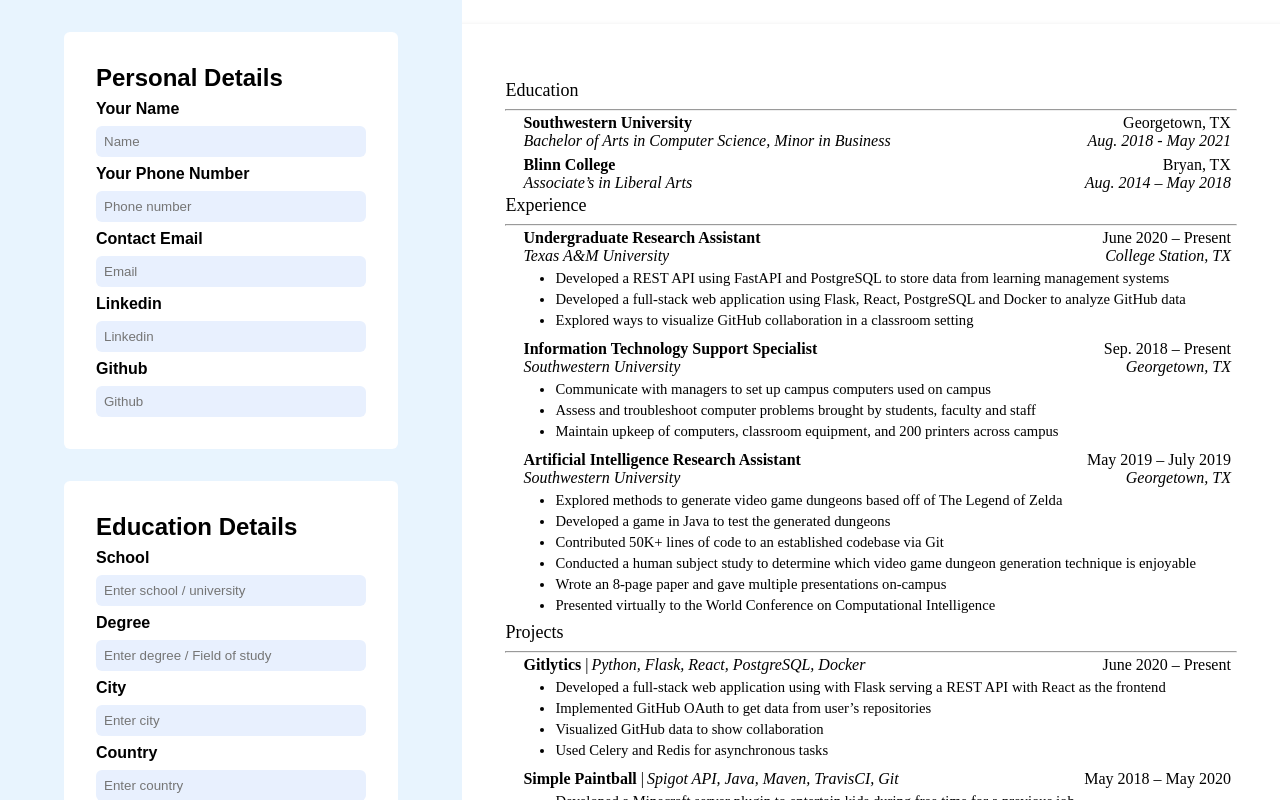
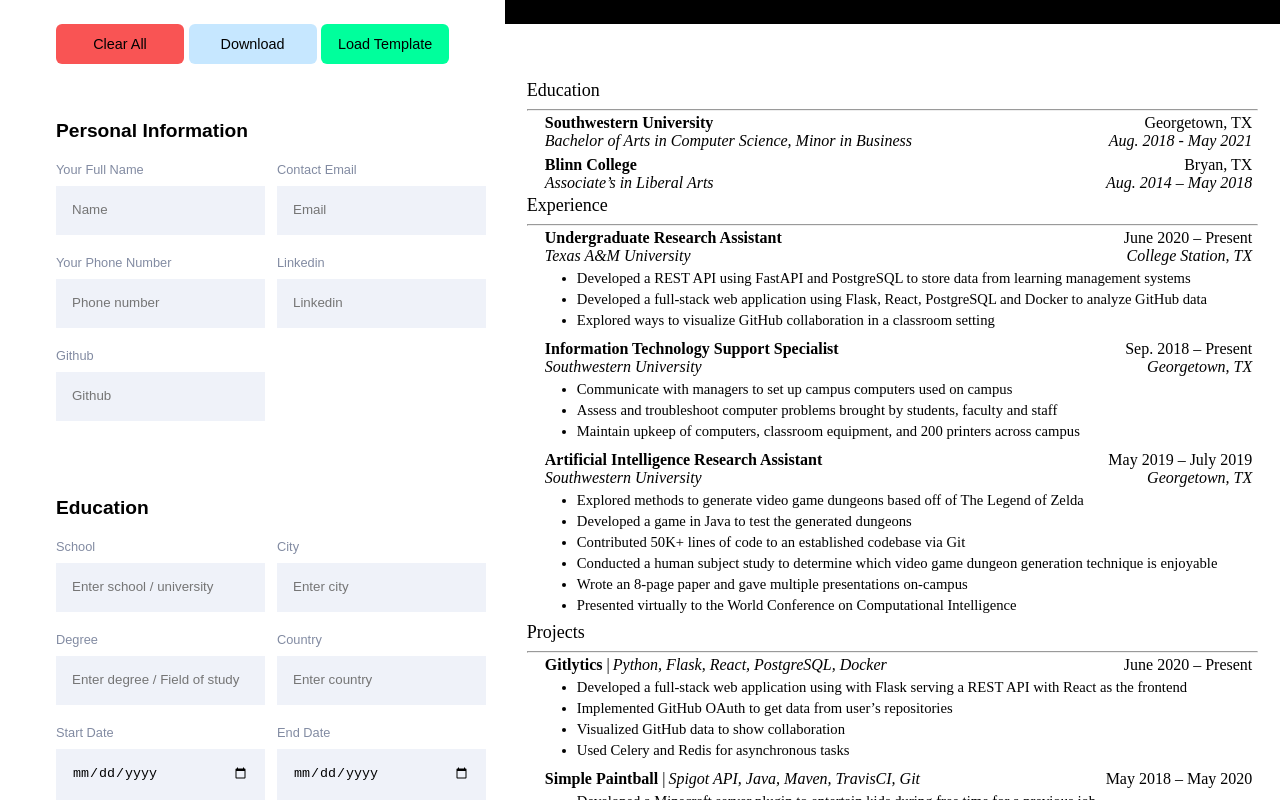
Before and after one commit to Etativel/cv-maker, a React (Vite) app: page / in a window 1280 px wide. Built offline with nearby package versions, Linux system fonts and the light colour scheme.

Commit message:
feat: ass styling

```diff
--- a/index.html
+++ b/index.html
@@ -10,7 +10,7 @@
 
     <!-- <link rel="icon" type="image/svg+xml" href="/aplication.png" /> -->
     <meta name="viewport" content="width=device-width, initial-scale=1.0" />
-    <title>CV Builder</title>
+    <title>Resume Builder</title>
   </head>
   <body>
     <div id="root"></div>
--- a/src/components/Sidebar.jsx
+++ b/src/components/Sidebar.jsx
@@ -7,6 +7,8 @@
 import ExperienceSection from "./form/ExperienceForm";
 import ProjectsSection from "./form/ProjectForm";
 import { downloadPDF } from "../utils/DownloadPdf";
+import SkillSection from "./form/TechnicalSkillsForm";
+import SidebarHead from "./form/SidebarHead";
 
 export default function Sidebar({
   profile,
@@ -24,6 +26,7 @@
 }) {
   return (
     <div className="sidebar">
+      <SidebarHead />
       <ProfileForm profile={profile} setProfile={setProfile} />
       <EducationSection education={education} setEducation={setEducation} />
       <ExperienceSection
@@ -31,6 +34,7 @@
         setExperience={setExperience}
       />
       <ProjectsSection projects={projects} setProjects={setProjects} />
+      <SkillSection skills={skills} setSkills={setSkills} />
       <button onClick={downloadPDF}>Download PDF</button>
     </div>
   );
--- a/src/components/form/EducationForm.jsx
+++ b/src/components/form/EducationForm.jsx
@@ -36,6 +36,8 @@
 
   return (
     <form className="profile-form" onSubmit={handleSubmit}>
+      <div className="top-field">
+        <div className="left-field">
           <div className="form-group">
             <label htmlFor="school-input">
               <strong>School</strong>
@@ -67,6 +69,21 @@
             />
           </div>
           <div className="form-group">
+            <label htmlFor="edu-start-date-input">
+              <strong>Start Date</strong>
+            </label>
+            <input
+              type="date"
+              id="edu-start-date-input"
+              name="eduStartDate"
+              value={formValues.eduStartDate}
+              onChange={handleChange}
+              className="edu-start-date-input education-input"
+            />
+          </div>
+        </div>
+        <div className="right-field">
+          <div className="form-group">
             <label htmlFor="edu-city-input">
               <strong>City</strong>
             </label>
@@ -96,19 +113,6 @@
             />
           </div>
           <div className="form-group">
-        <label htmlFor="edu-start-date-input">
-          <strong>Start Date</strong>
-        </label>
-        <input
-          type="date"
-          id="edu-start-date-input"
-          name="eduStartDate"
-          value={formValues.eduStartDate}
-          onChange={handleChange}
-          className="edu-start-date-input education-input"
-        />
-      </div>
-      <div className="form-group">
             <label htmlFor="edu-end-date-input">
               <strong>End Date</strong>
             </label>
@@ -121,6 +125,9 @@
               className="edu-end-date-input education-input"
             />
           </div>
+        </div>
+      </div>
+
       <button type="submit">{initialValues ? "Save" : "Add"}</button>
       {onCancel && (
         <button type="button" onClick={onCancel}>
@@ -160,7 +167,7 @@
   return (
     <div className="education-details-container">
       <div className="education-head">
-        <p className="education-detail-h1">Education Details</p>
+        <p className="education-detail-h1">Education</p>
       </div>
 
       {education.map((edu, index) => (
--- a/src/components/form/ExperienceForm.jsx
+++ b/src/components/form/ExperienceForm.jsx
@@ -1,6 +1,6 @@
 /* eslint-disable react/prop-types */
 import { useState } from "react";
-
+import removeIcon from "../../assets/icons/recycle-bin.png";
 function ExperienceForm({ initialValues, onSubmit, onCancel }) {
   const [formValues, setFormValues] = useState(
     initialValues || {
@@ -58,6 +58,8 @@
 
   return (
     <form className="experience-form" onSubmit={handleSubmit}>
+      <div className="top-field">
+        <div className="left-field">
           <div className="form-group">
             <label htmlFor="position-input">
               <strong>Position Title</strong>
@@ -74,6 +76,21 @@
             />
           </div>
           <div className="form-group">
+            <label htmlFor="experience-start-date-input">
+              <strong>Start Date</strong>
+            </label>
+            <input
+              type="date"
+              id="experience-start-date-input"
+              name="experienceStartDate"
+              value={formValues.experienceStartDate}
+              onChange={handleChange}
+              className="experience-start-date-input experience-input"
+            />
+          </div>
+        </div>
+        <div className="right-field">
+          <div className="form-group">
             <label htmlFor="company-input">
               <strong>Company Name</strong>
             </label>
@@ -89,19 +106,6 @@
             />
           </div>
           <div className="form-group">
-        <label htmlFor="experience-start-date-input">
-          <strong>Start Date</strong>
-        </label>
-        <input
-          type="date"
-          id="experience-start-date-input"
-          name="experienceStartDate"
-          value={formValues.experienceStartDate}
-          onChange={handleChange}
-          className="experience-start-date-input experience-input"
-        />
-      </div>
-      <div className="form-group">
             <label htmlFor="experience-end-date-input">
               <strong>End Date</strong>
             </label>
@@ -114,30 +118,38 @@
               className="experience-end-date-input experience-input"
             />
           </div>
+        </div>
+      </div>
 
       <div className="experience-details-list">
         <label>
-          <strong>Experience Details</strong>
+          <strong className="block-title">Experience Details</strong>
         </label>
         {formValues.experienceDetails.map((detail, index) => (
           <div key={index} className="experience-detail-item">
             <textarea
+              className="e-d-input"
               value={detail}
               onChange={(e) =>
                 handleExperienceDetailChange(index, e.target.value)
               }
-              placeholder={`Enter experience detail ${index + 1}`}
+              placeholder={`Detail ${index + 1}`}
             />
             <button
               type="button"
+              className="e-d-remove-btn"
               onClick={() => handleRemoveExperienceDetail(index)}
             >
-              Remove
+              <img className="remove-icon" src={removeIcon} alt="" />
             </button>
           </div>
         ))}
-        <button type="button" onClick={handleAddExperienceDetail}>
-          Add Experience Detail
+        <button
+          type="button"
+          className="add-btn-list"
+          onClick={handleAddExperienceDetail}
+        >
+          + Add Details
         </button>
       </div>
 
@@ -181,7 +193,7 @@
   return (
     <div className="experience-details-container">
       <div className="experience-head">
-        <p className="experience-detail-h1">Experience Details</p>
+        <p className="experience-detail-h1">Experience</p>
       </div>
 
       {experience.map((exp, index) => (
--- a/src/components/form/PersonalForm.jsx
+++ b/src/components/form/PersonalForm.jsx
@@ -15,12 +15,14 @@
   return (
     <div className="personal-details-container">
       <div className="profile-head">
-        <p className="personal-detail-h1">Personal Details</p>
+        <p className="personal-detail-h1">Personal Information</p>
       </div>
       <form action="" className="profile-form" onSubmit={handleSubmit}>
+        <div className="top-field">
+          <div className="right-field">
             <div className="form-group">
               <label htmlFor="name-input">
-            <strong>Your Name</strong>
+                <strong>Your Full Name</strong>
               </label>
               <input
                 onChange={handleSubmit}
@@ -45,7 +47,20 @@
                 className="phone-number-input personal-input"
               />
             </div>
-
+            <div className="form-group">
+              <label htmlFor="github-input">
+                <strong>Github</strong>
+              </label>
+              <input
+                onChange={handleSubmit}
+                type="text"
+                id="github-input"
+                placeholder="Github"
+                className="github-input personal-input"
+              />
+            </div>
+          </div>
+          <div className="left-field">
             <div className="form-group">
               <label htmlFor="email-input">
                 <strong>Contact Email</strong>
@@ -59,7 +74,6 @@
                 className="email-input personal-input"
               />
             </div>
-
             <div className="form-group">
               <label htmlFor="linkedin-input">
                 <strong>Linkedin</strong>
@@ -72,19 +86,9 @@
                 className="linkedin-input personal-input"
               />
             </div>
+          </div>
+        </div>
 
-        <div className="form-group">
-          <label htmlFor="github-input">
-            <strong>Github</strong>
-          </label>
-          <input
-            onChange={handleSubmit}
-            type="text"
-            id="github-input"
-            placeholder="Github"
-            className="github-input personal-input"
-          />
-        </div>
         {/* <button type="submit">Add</button> */}
       </form>
     </div>
--- a/src/components/form/ProjectForm.jsx
+++ b/src/components/form/ProjectForm.jsx
@@ -1,4 +1,5 @@
 /* eslint-disable react/prop-types */
+import removeIcon from "../../assets/icons/recycle-bin.png";
 
 import { useState } from "react";
 
@@ -54,6 +55,8 @@
 
   return (
     <form className="project-form" onSubmit={handleSubmit}>
+      <div className="top-field">
+        <div className="left-field">
           <div className="form-group">
             <label htmlFor="project-name-input">
               <strong>Project Name</strong>
@@ -70,6 +73,21 @@
             />
           </div>
           <div className="form-group">
+            <label htmlFor="project-start-date-input">
+              <strong>Start Date</strong>
+            </label>
+            <input
+              type="date"
+              id="project-start-date-input"
+              name="projectStartDate"
+              value={formValues.projectStartDate}
+              onChange={handleChange}
+              className="project-start-date-input project-input"
+            />
+          </div>
+        </div>
+        <div className="right-field">
+          <div className="form-group">
             <label htmlFor="project-stack-input">
               <strong>Project Stack</strong>
             </label>
@@ -84,19 +102,7 @@
               className="project-stack-input project-input"
             />
           </div>
-      <div className="form-group">
-        <label htmlFor="project-start-date-input">
-          <strong>Start Date</strong>
-        </label>
-        <input
-          type="date"
-          id="project-start-date-input"
-          name="projectStartDate"
-          value={formValues.projectStartDate}
-          onChange={handleChange}
-          className="project-start-date-input project-input"
-        />
-      </div>
+
           <div className="form-group">
             <label htmlFor="project-end-date-input">
               <strong>End Date</strong>
@@ -110,28 +116,36 @@
               className="project-end-date-input project-input"
             />
           </div>
+        </div>
+      </div>
 
       <div className="project-details-list">
         <label>
-          <strong>Project Details</strong>
+          <strong className="block-title">Project Details</strong>
         </label>
         {formValues.projectDetails.map((detail, index) => (
           <div key={index} className="project-detail-item">
             <textarea
+              className="e-d-input"
               value={detail}
               onChange={(e) => handleProjectDetailChange(index, e.target.value)}
-              placeholder={`Enter project detail ${index + 1}`}
+              placeholder={`Detail ${index + 1}`}
             />
             <button
               type="button"
+              className="e-d-remove-btn"
               onClick={() => handleRemoveProjectDetail(index)}
             >
-              Remove
+              <img className="remove-icon" src={removeIcon} alt="" />
             </button>
           </div>
         ))}
-        <button type="button" onClick={handleAddProjectDetails}>
-          Add Project Detail
+        <button
+          type="button"
+          className="add-btn-list"
+          onClick={handleAddProjectDetails}
+        >
+          + Add Details
         </button>
       </div>
 
--- /dev/null
+++ b/src/components/form/SidebarHead.jsx
@@ -0,0 +1,9 @@
+export default function SidebarHead() {
+  return (
+    <div className="sidebar-head">
+      <button className="s-h-btn clear-all">Clear All</button>
+      <button className="s-h-btn download">Download</button>
+      <button className="s-h-btn load-template">Load Template</button>
+    </div>
+  );
+}
--- a/src/styles/Canvas.css
+++ b/src/styles/Canvas.css
@@ -1,8 +1,11 @@
-/* :root {
-  --f-11pt: 14.67px;
-  --f-12pt: 16px;
-  --f-14pt: 18.67px;
-} */
+:root {
+  --blue: #1a91f0;
+}
+
+.remove-icon {
+  height: 24px;
+  width: 24px;
+}
 
 .hidden {
   visibility: hidden;
@@ -23,11 +26,12 @@
   height: 100vh;
 
   width: fit-content;
-  flex-grow: 3;
+  flex-grow: 1;
   /* background-color: red; */
   overflow-y: auto;
   overflow-x: auto;
-  background-color: white;
+  background-color: black;
+  /* background-color: white; */
 
   -ms-overflow-style: none; /* IE 10+ */
   scrollbar-width: none; /* Firefox */
@@ -119,7 +123,6 @@
   text-align: end;
 }
 
-/* Experience */
 .skill-point,
 .proj-point,
 .exp-point {
--- a/src/styles/Sidebar.css
+++ b/src/styles/Sidebar.css
@@ -1,3 +1,9 @@
+:root {
+  --blue: #1a91f0;
+  --blue-text: #1a91f0;
+  --blue-back: #f4faff;
+}
+
 .sidebar-container {
   height: 100vh;
   overflow-y: auto;
@@ -5,7 +11,8 @@
 
 .sidebar {
   /* background-color: #000000; */
-  background-color: #e8f4fe;
+  /* background-color: #e8f4fe; */
+  background-color: #ffffff;
   /* border-right: 1px solid white; */
   flex-grow: 4;
   /* min-width: 600px; */
@@ -26,17 +33,20 @@
 }
 
 /* Profile Form */
+.sidebar-head,
+.skill-details-container,
 .project-details-container,
 .experience-details-container,
 .education-details-container,
 .personal-details-container {
   background-color: white;
   /* max-width: 32rem; */
-  margin: 32px 64px;
+  margin: 12px 24px;
   padding: 32px;
   border-radius: 6px;
   font-family: Arial, Helvetica, sans-serif;
   /* width: fit-content; */
+  /* box-shadow: 0 4px 8px rgba(0, 0, 0, 0.1); */
 }
 
 .hide-personal-details {
@@ -49,6 +59,7 @@
   cursor: pointer;
 }
 
+.skill-head,
 .project-head,
 .experience-head,
 .education-head,
@@ -59,15 +70,17 @@
   align-items: center;
   margin-bottom: 8px;
 }
+.skill-detail-h1,
 .project-detail-h1,
 .experience-detail-h1,
 .education-detail-h1,
 .personal-detail-h1 {
-  font-size: 1.5rem;
+  font-size: 1.2rem;
   font-weight: bold;
+  padding-bottom: 10px;
   /* margin-bottom: 8px; */
 }
-
+.skill-form,
 .project-form,
 .experience-form,
 .education-form,
@@ -75,8 +88,23 @@
   display: flex;
   flex-direction: column;
   /* padding: 0px 24px; */
+  /* flex-wrap: wrap; */
 
   gap: 8px;
+}
+
+.top-field {
+  display: flex;
+  /* flex-grow: 2; */
+  gap: 12px;
+  height: fit-content;
+}
+.right-field,
+.left-field {
+  display: flex;
+  flex-direction: column;
+  flex-grow: 1;
+  gap: 18px;
 }
 
 .form-group {
@@ -84,34 +112,33 @@
   flex-direction: column;
 }
 
+.skill-input,
 .project-input,
 .experience-input,
 .education-input,
 .personal-input {
-  cursor: pointer;
-  padding: 8px;
-  border-radius: 6px;
-  border: none;
-  /* background-color: gainsboro; */
-  background-color: #e8f0fe;
-  outline-color: transparent;
-  outline-width: 2px;
-  outline-style: solid;
-  transition: outline-color 0.3s ease, box-shadow 0.3s ease;
+  cursor: text;
+  padding: 16px;
+  border: none; /* Removes all borders */
+  border-bottom: 2px solid transparent; /* Sets up an invisible bottom border */
+  background-color: #eff2f9;
+  transition: border-bottom-color 0.3s ease, box-shadow 0.3s ease;
 }
+
+.skill-input:focus,
 .project-input:focus,
 .experience-input:focus,
 .education-input:focus,
 .personal-input:focus {
-  outline-color: #4cc9fe;
-  outline-width: 2px;
-  outline-style: solid;
-  box-shadow: 0 0 5px rgba(76, 201, 254, 0.6);
+  border-bottom-color: var(--blue); /* Adds color only to the bottom on focus */
+  box-shadow: 0 2px 5px rgba(76, 201, 254, 0.3); /* Optional shadow effect */
+  outline: none; /* Ensures no outline appears on focus */
 }
 
 label {
   padding-bottom: 8px;
 }
+.skill-form > input,
 .project-form > input,
 .experience-form > input,
 .education-form > input,
@@ -119,12 +146,19 @@
   padding-top: 12px;
 }
 
+.skill-form > label,
 .project-form > label,
 .experience-form > label,
 .education-form > label,
 .profile-form > label {
   display: flex;
   flex-direction: column;
+}
+
+.form-group > label > strong {
+  font-size: 0.8rem;
+  font-weight: normal;
+  color: #828ba2;
 }
 
 .form-group > label {
@@ -137,3 +171,120 @@
   /* padding-left: 12px; */
   margin-left: 24px;
 }
+
+/* Experience */
+.project-details-list,
+.experience-details-list {
+  padding-top: 18px;
+  padding-bottom: 12px;
+}
+.add-btn-list {
+  display: block;
+  width: 100%;
+  text-align: start;
+  background-color: white;
+  border: 0px;
+  margin-top: 24px;
+  margin-bottom: 24px;
+  color: var(--blue-text);
+  font-size: 1rem;
+  font-weight: bold;
+  padding-top: 8px;
+  padding-bottom: 8px;
+  padding-left: 24px;
+  transition: background-color 0.2s ease;
+  /* margin: 0px; */
+}
+.add-btn-list:hover {
+  cursor: pointer;
+  background-color: var(--blue-back);
+}
+.block-title {
+  display: block;
+}
+.e-d-remove-btn {
+  background-color: white;
+  border: none;
+  cursor: pointer;
+  display: inline-block;
+  transition: transform 0.3s ease;
+}
+
+.e-d-remove-btn:hover {
+  animation: bell-swing 0.7s ease 1;
+}
+
+@keyframes bell-swing {
+  0% {
+    transform: rotate(0deg);
+  }
+  25% {
+    transform: rotate(15deg);
+  }
+  50% {
+    transform: rotate(-15deg);
+  }
+  75% {
+    transform: rotate(10deg);
+  }
+  100% {
+    transform: rotate(0deg);
+  }
+}
+
+.project-detail-item,
+.experience-detail-item {
+  display: flex;
+  gap: 12px;
+  align-items: center;
+}
+.e-d-input {
+  width: 100%; /* Full width of the container */
+  min-height: fit-content; /* Minimum height */
+  height: auto;
+  padding: 16px;
+  margin-top: 8px;
+  margin-bottom: 8px;
+  background-color: #eff2f9;
+  border: none;
+  outline: none;
+  resize: vertical; /* Allow only vertical resizing */
+  overflow: hidden; /* Hide any overflow */
+  box-sizing: border-box; /* Include padding in width */
+  white-space: normal; /* Wrap text onto the next line */
+}
+
+/* Sidebar Head */
+.sidebar-head {
+  /* width: 100%; */
+  /* background-color: white; */
+  /* margin: 22px; */
+  height: 2rem;
+  display: flex;
+  align-items: center;
+  /* border-radius: 6px; */
+  justify-content: space-between;
+}
+
+.s-h-btn {
+  color: black;
+  font-size: 0.9rem;
+  width: 8rem;
+  padding: 12px;
+  outline: none;
+  border: 0px;
+  border-radius: 6px;
+  cursor: pointer;
+}
+
+.clear-all {
+  background-color: #f95454;
+}
+
+.download {
+  background-color: #c6e7ff;
+}
+
+.load-template {
+  background-color: #00ff9c;
+}
```
Also changed, not shown: src/components/form/TechnicalSkillsForm.jsx (+6 -5 lines), src/assets/icons/recycle-bin.png (added), src/assets/icons/x.png (added). Lines whose indentation alone changed are shown as unchanged.
